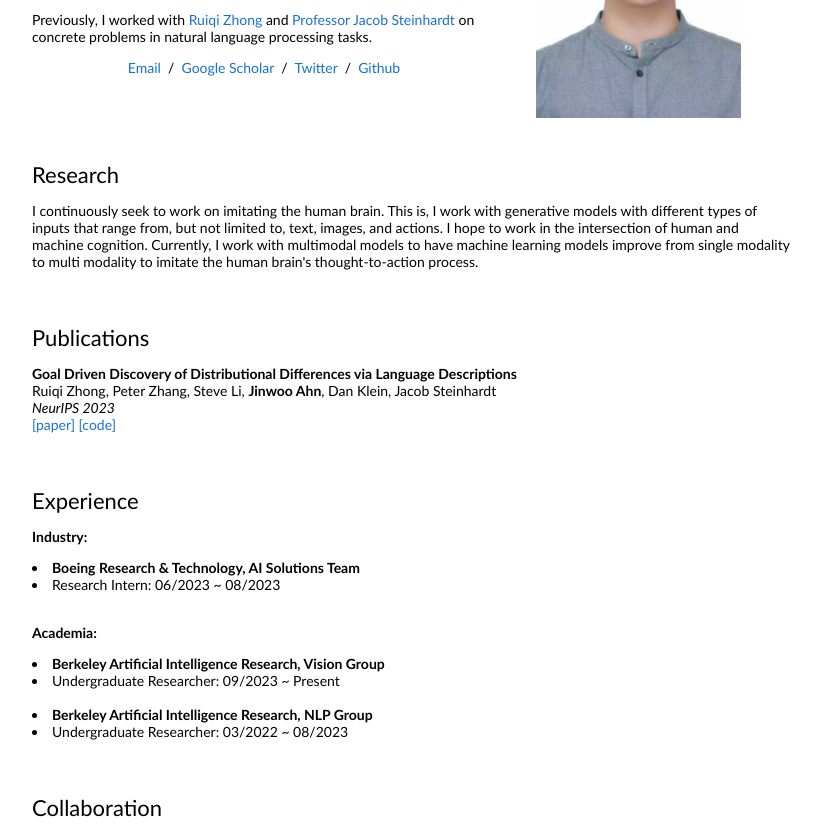
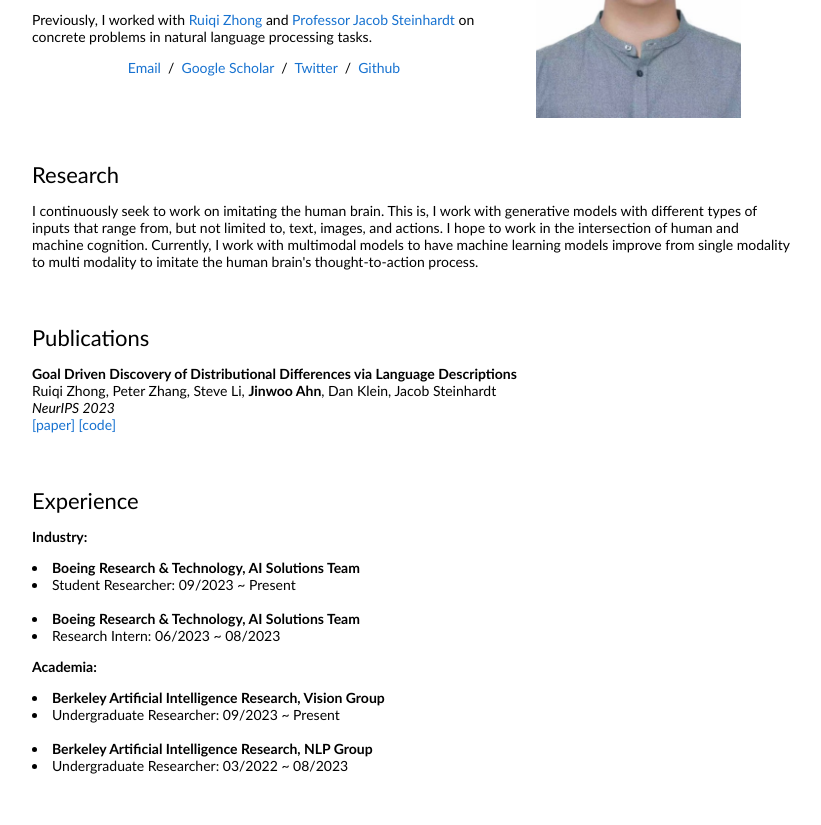
Before and after one commit to research-jinwoo/research-jinwoo.github.io, a plain HTML site: page index.html in a window 1280 px wide. Shown: the part 203-1028 px from the top of the page, without its empty margins (228-1049 px from the left). Drawn offline with Linux system fonts and the light colour scheme.

Commit message:
Update index.html

```diff
--- a/index.html
+++ b/index.html
@@ -89,7 +89,9 @@
                 <span class="papertitle">Industry:</span>
                 <p>
                   <li><strong>Boeing Research & Technology, AI Solutions Team</strong></li>
-                  <li>Research Intern: 06/2023 ~ 08/2023</li></br>
+                  <li>Student Researcher: 09/2023 ~ Present</li></br>
+                  <li><strong>Boeing Research & Technology, AI Solutions Team</strong></li>
+                  <li>Research Intern: 06/2023 ~ 08/2023</li>
                 </p>
 
                 <span class="papertitle">Academia:</span>
```
